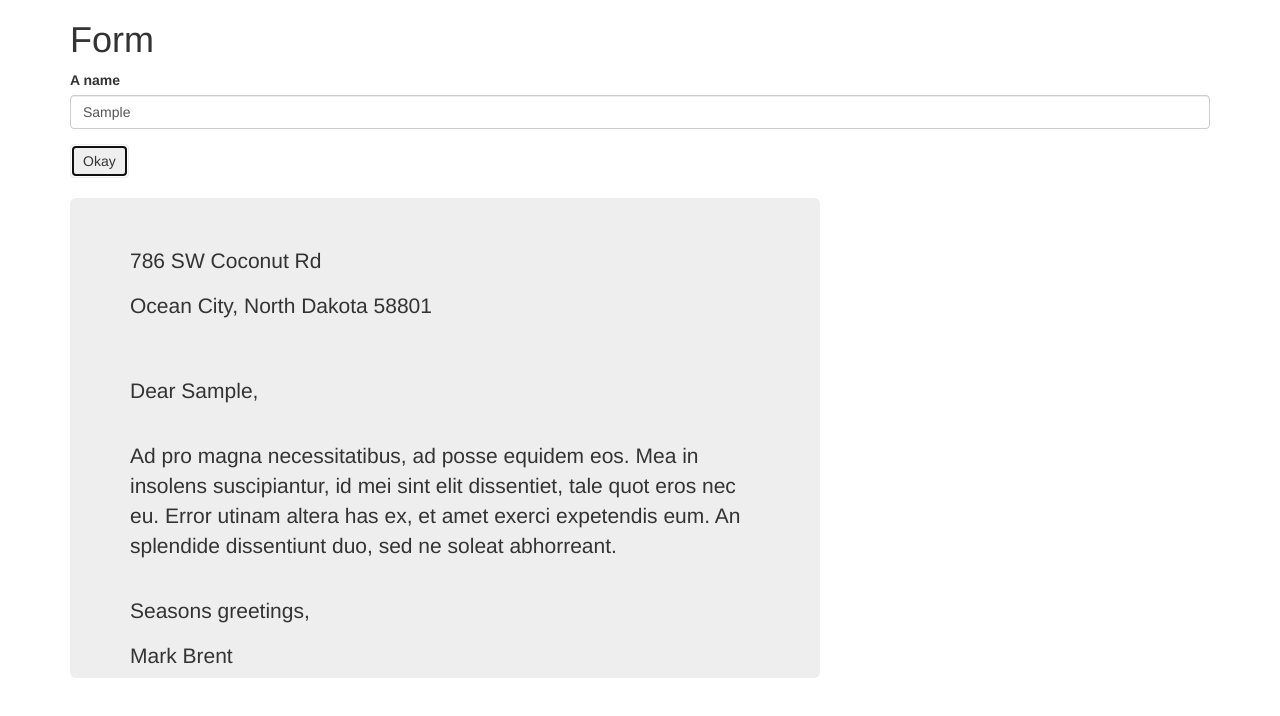
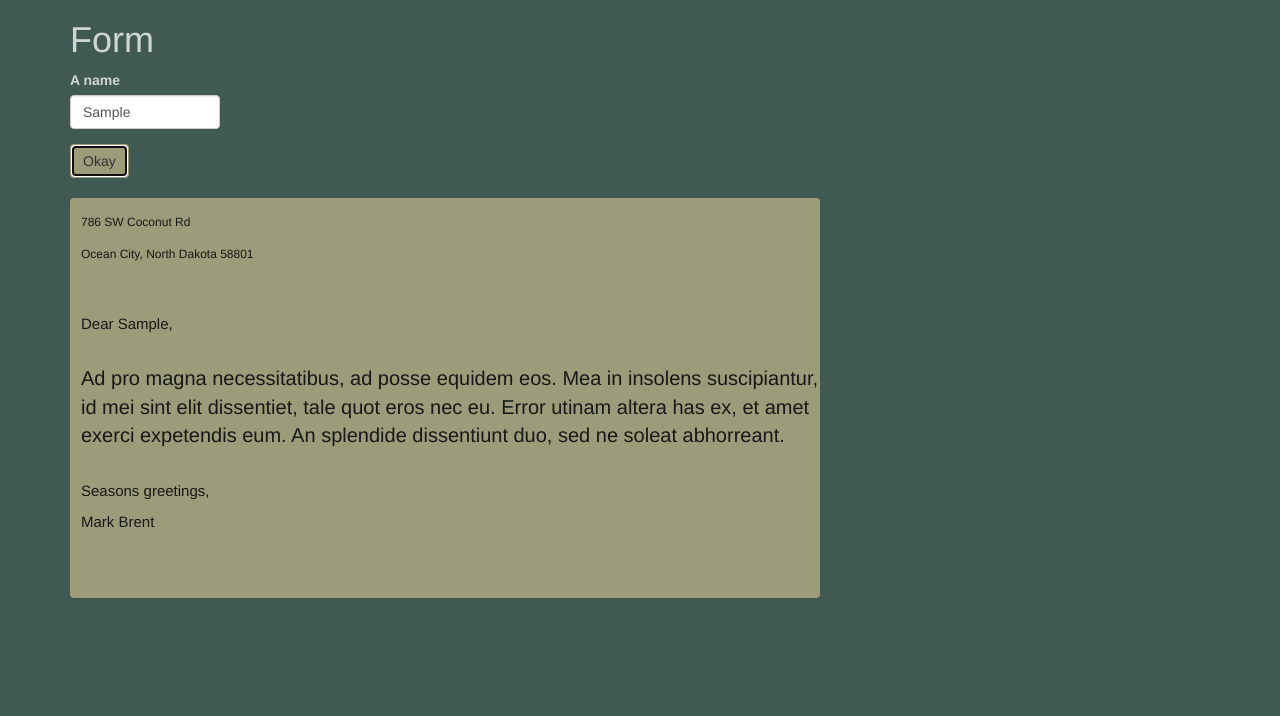
Before and after one commit to MilesBradt/form-practice, a plain HTML site: page index.html in a window 1280 px wide. Both pictures are taken after typing "Sample" into the empty fields and a click on the button "Okay". Drawn offline with Linux system fonts and the light colour scheme.

Commit message:
add background color, edit text size

```diff
--- a/css/styles.css
+++ b/css/styles.css
@@ -1,6 +1,38 @@
+body {
+  background-color: #405952;
+  color: #D0D6D2;
+}
+
+.okay {
+  color: #161917;
+  background-color: #9C9B7A;
+}
+
+.address {
+  font-size: 12px;
+  margin-left: 10px;
+  margin-top: 15px;
+}
+
+.letter-body {
+  font-size: 20px;
+  margin-left: 10px;
+}
+
+.letter-greeting {
+  font-size: 15px;
+  margin-left: 10px;
+}
+
+#userName {
+  width: 150px;
+}
+
 #postcard {
   display: none;
   margin-top: 20px;
   width: 750px;
-  height: 480px;
+  height: 400px;
+  background-color: #9C9B7A;
+  color: #161917;
 }
--- a/index.html
+++ b/index.html
@@ -17,9 +17,9 @@
         <label for="name">A name</label>
         <input id="userName" class="form-control" type="text">
       </div>
-      <button type="submit" class="btn">Okay</button>
+      <button type="submit" class="btn okay">Okay</button>
     </form>
-    <div class="jumbotron" id="postcard">
+    <div class="panel" id="postcard">
       <p class="address">786 SW Coconut Rd</p>
       <p class="address">Ocean City, North Dakota 58801</p>
       <br>
```
